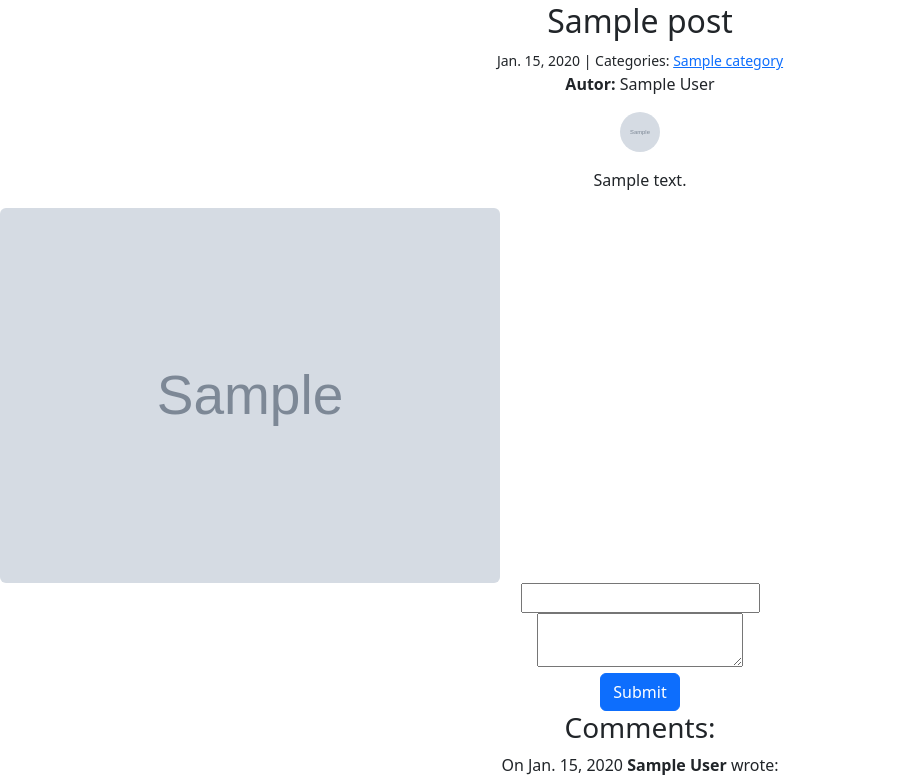
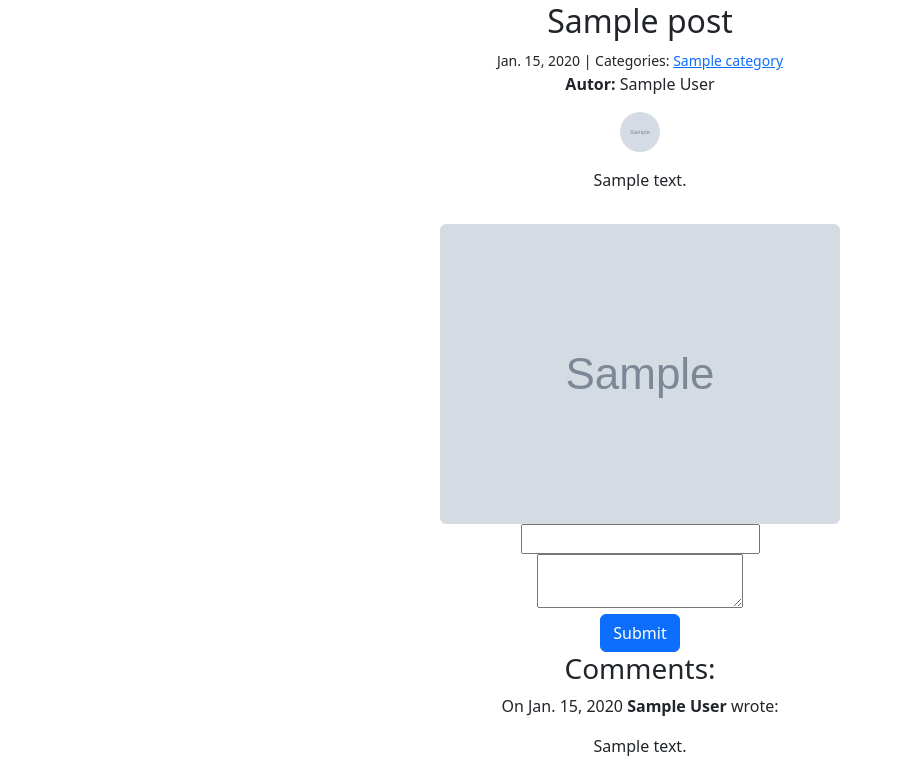
Before and after one commit to mpolan/projekt_blog, a Django app: template personal_blog/blog/templates/blog/detail.html in a window 1280 px wide. Shown: the part 134-909 px from the top of the page, without its empty margins (0-903 px from the left). Run offline with Django 5.2, Linux system fonts and the light colour scheme; the template is opened without the code that fills it: most values are stand-ins (such as "Sample title", 1, 10 or a date in 2020); grey boxes marked "Sample" are stand-in pictures; form fields are guessed from the names that the template uses.

Commit message:
Revert "Revert "poprawa umiejscowienia karuzeli""
This reverts commit 4e3d8f6cf4df70fc55fe2da5dec54d77e3cafc53.

```diff
--- a/personal_blog/blog/templates/blog/detail.html
+++ b/personal_blog/blog/templates/blog/detail.html
@@ -20,6 +20,7 @@
 
     <p>{{ post.body | linebreaks }}</p>
     {% if post.images.all %}
+    <div class="container">
         <div class="carousel">
             {% for image in post.images.all %}
                 <img src="{{ image.image.url }}" class="carousel-image {% if forloop.first %}active{% endif %}">
@@ -29,6 +30,7 @@
                 <button type="button" class="next">&#10095;</button>
             {% endif %}
         </div>
+    </div>
     {% endif %}
 
 
@@ -62,6 +64,15 @@
     {% endfor %}
 
     <style>
+        .container {
+            margin-left: auto;
+            margin-right: auto;
+            height: 100%;
+            width: 100%;
+            display: flex;
+            justify-content: center;
+            align-items: center;
+        }
         .carousel {
             position: relative;
             max-width: 500px;
--- a/personal_blog/blog/templates/blog/index.html
+++ b/personal_blog/blog/templates/blog/index.html
@@ -41,6 +41,7 @@
             </h3>
 
             <p><strong>Autor:</strong> {{ post.author.profile.display_name }}</p>
+
             <img src="{{ post.author.profile.get_profile_picture_url }}" alt="avatar" width="40" height="40" style="border-radius: 50%;">
             <small>
                 {{ post.created_on.date }} | Categories:
```
